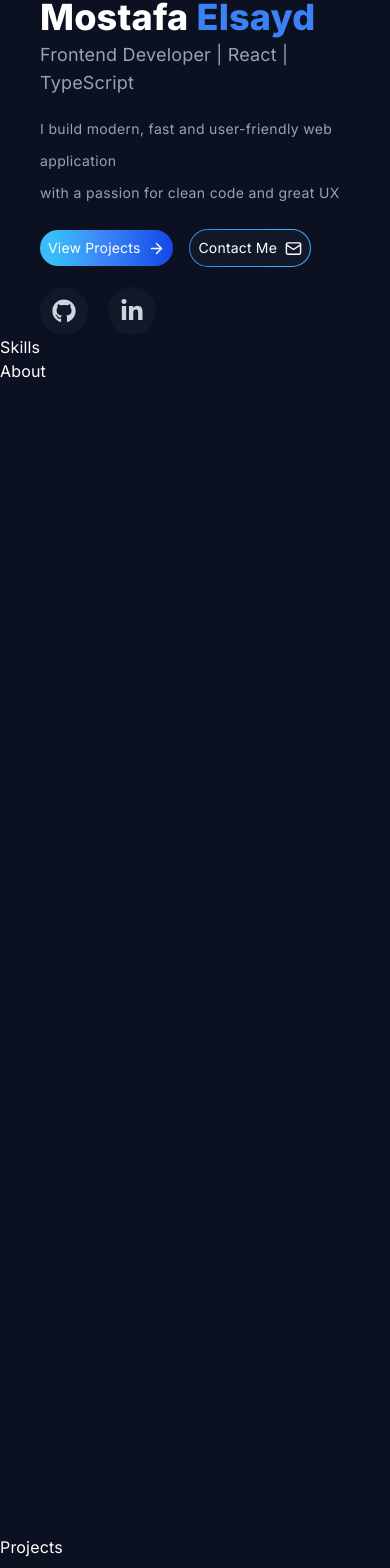
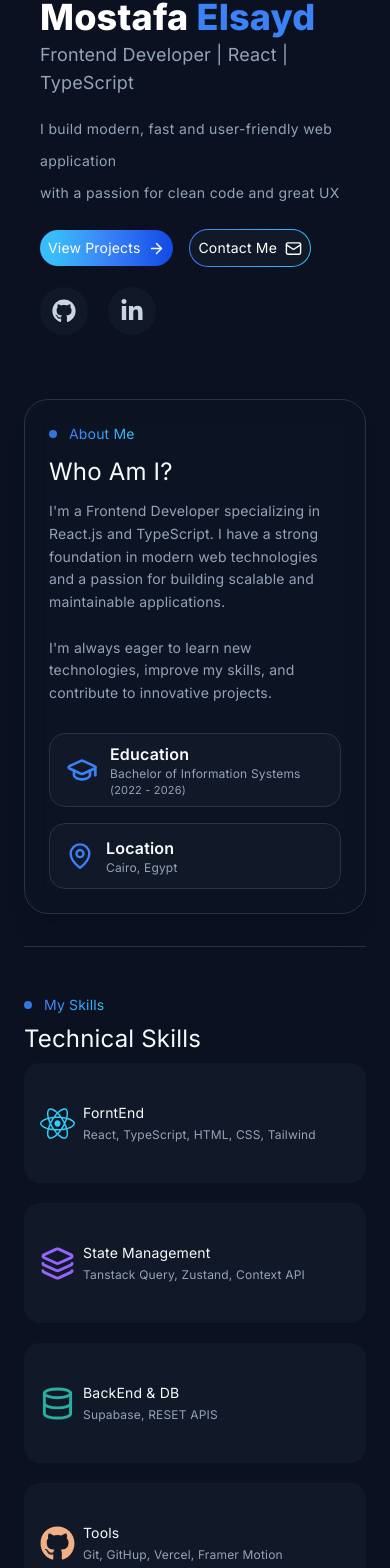
Before and after one commit to mostafa-elsayd-githup/Protfolio, a React (Vite) app: page / in a window 390 px wide. Shown: the part 413-1981 px from the top of the page. Built offline with nearby package versions, Linux system fonts and the light colour scheme.

Commit message:
feat(about&skills): build responsive `about` , `skills` component - refactor about and skills layout and use grid style to handle display component - Creat `TechnicalSkillsCom` , `SectionTitle` and `SectionHeader` component to be reusable at skills and sections section

```diff
--- a/src/components/About&Skills/About/About.tsx
+++ b/src/components/About&Skills/About/About.tsx
@@ -1,8 +1,45 @@
+import { GraduationCap, MapPin } from "lucide-react";
+import SectionHeader from "../../UI/SectionHeader";
+import SectionTitle from "../../UI/SectionTitle";
 
 function About() {
   return (
-    <section id="about">About</section>
-  )
+    <div
+      id="about"
+      className="flex flex-col gap-5 bg-(--bg-section)/40 border border-(--color-border) p-6 lg:p-8 rounded-3xl backdrop-blur-md shadow-xl w-full"
+    >
+      <div className="flex flex-col gap-3">
+        {SectionHeader("About Me")}
+        {SectionTitle("Who Am I?")}
+        <p className="text-(--color-muted) text-sm lg:text-base leading-relaxed">
+          I'm a Frontend Developer specializing in React.js and TypeScript. I
+          have a strong foundation in modern web technologies and a passion for
+          building scalable and maintainable applications.
+          <br /> <br /> I'm always eager to learn new technologies, improve my
+          skills, and contribute to innovative projects.
+        </p>
+
+        <div className="flex flex-col sm:flex-row gap-4 text-white mt-4">
+          <div className="flex items-center gap-3 bg-(--bg-section) text-(--color-muted) py-2 px-4 rounded-2xl border border-(--color-border) flex-1">
+            <GraduationCap size={32} className="text-(--color-primary) shrink-0" />
+            <div className="flex flex-col">
+              <h6 className="font-semibold text-(--color-text)">Education</h6>
+              <p className="text-xs">Bachelor of Information Systems</p>
+              <span className="text-[11px] text-(--color-muted)">(2022 - 2026)</span>
+            </div>
+          </div>
+
+          <div className="flex items-center gap-3 bg-(--bg-section) text-(--color-muted) py-3 px-4 rounded-2xl border border-(--color-border) sm:w-auto">
+            <MapPin size={28} className="text-(--color-primary) shrink-0" />
+            <div>
+              <h6 className="font-semibold text-(--color-text)">Location</h6>
+              <p className="text-xs text-(--color-muted)">Cairo, Egypt</p>
+            </div>
+          </div>
+        </div>
+      </div>
+    </div>
+  );
 }
 
-export default About
+export default About;
--- a/src/components/About&Skills/AboutSkillsSec.tsx
+++ b/src/components/About&Skills/AboutSkillsSec.tsx
@@ -1,13 +1,22 @@
-import About from "./About/About"
-import Skills from "./Skills/Skills"
+import About from "./About/About";
+import Skills from "./Skills/Skills";
 
 function AboutSkillsSec() {
   return (
-    <section className="h-300" >
-      <Skills/>
-      <About/>
+    <section
+      id="about-skills"
+      className="py-16 px-6 lg:px-12 container mx-auto"
+    >
+      <div className="grid grid-cols-1 lg:grid-cols-2 gap-8 items-stretch">
+        <div className="w-full flex border-b pb-8 lg:border-b-0 lg:border-r lg:pr-5 border-(--color-border) ">
+          <About />
+        </div>
+        <div className="w-full flex">
+          <Skills />
+        </div>
+      </div>
     </section>
-  )
+  );
 }
 
-export default AboutSkillsSec
+export default AboutSkillsSec;
--- a/src/components/About&Skills/Skills/Skills.tsx
+++ b/src/components/About&Skills/Skills/Skills.tsx
@@ -1,8 +1,43 @@
+import { FaGithub, FaReact } from "react-icons/fa";
+import SectionHeader from "../../UI/SectionHeader";
+import SectionTitle from "../../UI/SectionTitle";
+import TechnicalSkillsCom from "../../UI/TechnicalSkillsCom";
+import { Database, Layers } from "lucide-react";
 
 function Skills() {
   return (
-    <section id="skills">Skills</section>
-  )
+    <section
+      id="skills"
+      className=" text-sm lg:text-gl lg:flex-row pt-4 w-full "
+    >
+      <div className="flex flex-col gap-2">
+        {SectionHeader("My Skills")}
+        {SectionTitle("Technical Skills")}
+        <div className="grid grid-cols-1 sm:grid-cols-2 gap-5 w-full">
+          <TechnicalSkillsCom
+            icon={<FaReact size={35} className="text-(--color-ReactIcon)" />}
+            skillsName="ForntEnd"
+            skills="React, TypeScript, HTML, CSS, Tailwind"
+          />
+          <TechnicalSkillsCom
+            icon={<Layers size={35} className="text-(--color-stateManagementIcon)" />}
+            skillsName="State Management"
+            skills="Tanstack Query, Zustand, Context API"
+          />
+          <TechnicalSkillsCom
+            icon={<Database size={35} className="text-(--color-backEndIcon)" />}
+            skillsName="BackEnd & DB"
+            skills="Supabase, RESET APIS"
+          />
+          <TechnicalSkillsCom
+            icon={<FaGithub size={35} className="text-(--color-gitHupIcon)" />}
+            skillsName="Tools"
+            skills="Git, GitHup, Vercel, Framer Motion"
+          />
+        </div>
+      </div>
+    </section>
+  );
 }
 
-export default Skills
+export default Skills;
--- /dev/null
+++ b/src/components/UI/SectionHeader.tsx
@@ -0,0 +1,10 @@
+function SectionHeader( header: string ) {
+  return (
+    <div className="flex items-center gap-3">
+      <span className="flex bg-(--color-primary) w-2 h-2 rounded-full animate-pulse shadow-sky-300" />
+      <h4 className="text-sm bg-linear-to-r from-(--color-primary) to-(--color-accent) bg-clip-text text-transparent">{header}</h4>
+    </div>
+  );
+}
+
+export default SectionHeader;
--- /dev/null
+++ b/src/components/UI/SectionTitle.tsx
@@ -0,0 +1,8 @@
+
+function SectionTitle(title: string) {
+  return (
+    <h2 className="text-2xl  lg:text-5xl text-(--color-text)">{title}</h2>
+  );
+}
+
+export default SectionTitle;
--- /dev/null
+++ b/src/components/UI/TechnicalSkillsCom.tsx
@@ -0,0 +1,21 @@
+import React from "react";
+interface TechnicalProp {
+  icon: React.ReactNode;
+  skillsName: string;
+  skills: string;
+}
+function TechnicalSkillsCom({ icon, skillsName, skills }: TechnicalProp) {
+  return (
+    <div className="flex items-center gap-2 bg-(--bg-section) text-(--color-muted) py-10 px-4 rounded-2xl">
+      <span>{icon}</span>
+      <div className="flex flex-col gap-1">
+        <h5 className="bg-(--bg-linear) text-(--color-text) text-md">
+          {skillsName}
+        </h5>
+        <p className="text-xs text-(--color-muted) ">{skills}</p>
+      </div>
+    </div>
+  );
+}
+
+export default TechnicalSkillsCom;
--- a/src/index.css
+++ b/src/index.css
@@ -5,6 +5,11 @@
   --bg-card: #1e293b;
   --color-primary: #3b82f6;
   --color-accent: #38bdf8;
+  --color-ReactIcon: #2fcff8;
+  --color-tsIcon: #1455e6;
+  --color-backEndIcon: #2baea2;
+  --color-gitHupIcon: #f0af84;
+  --color-stateManagementIcon: #9664fc;
   --color-text: #f8fafc;
   --color-muted: #94a3b8;
   --color-border: #263449;
```
